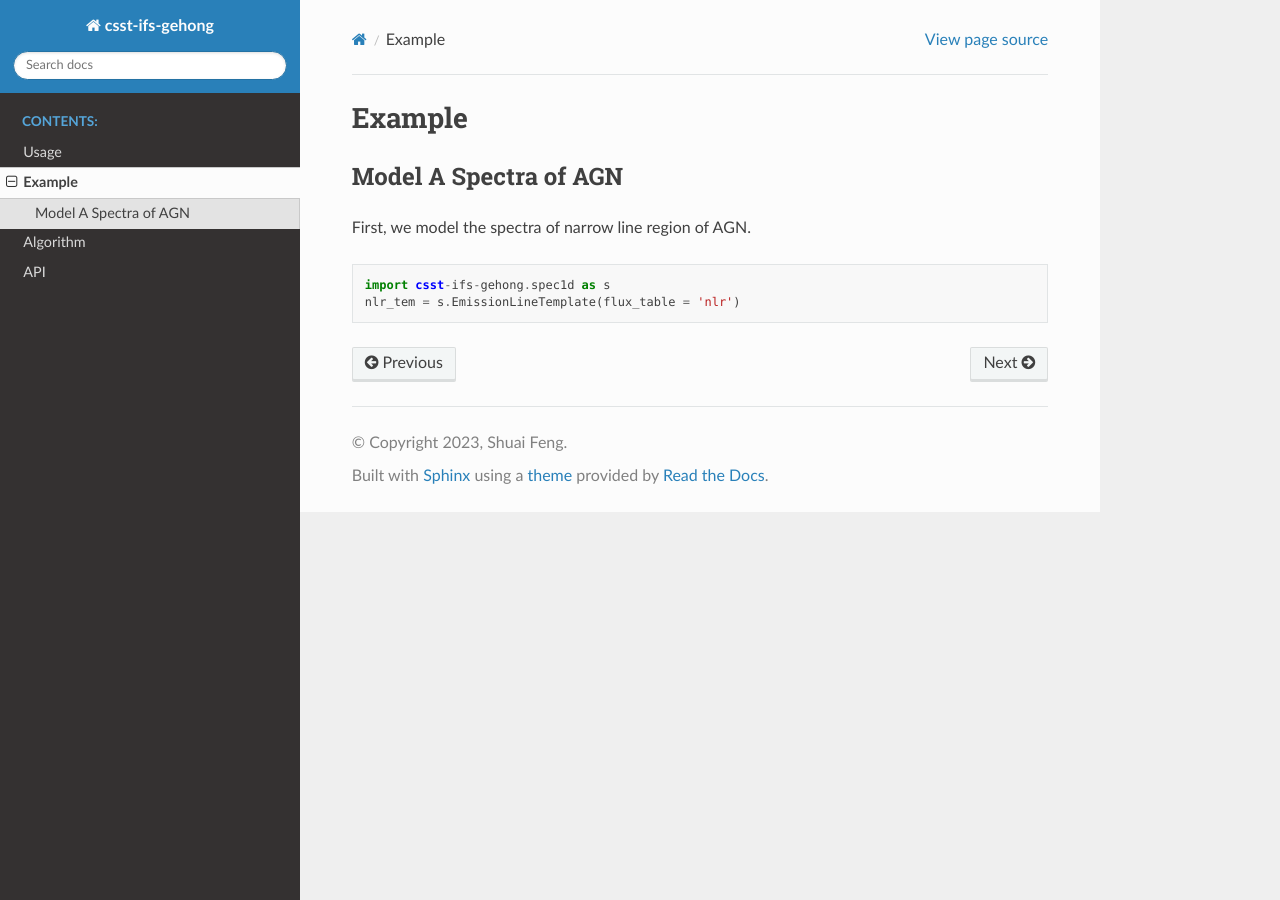
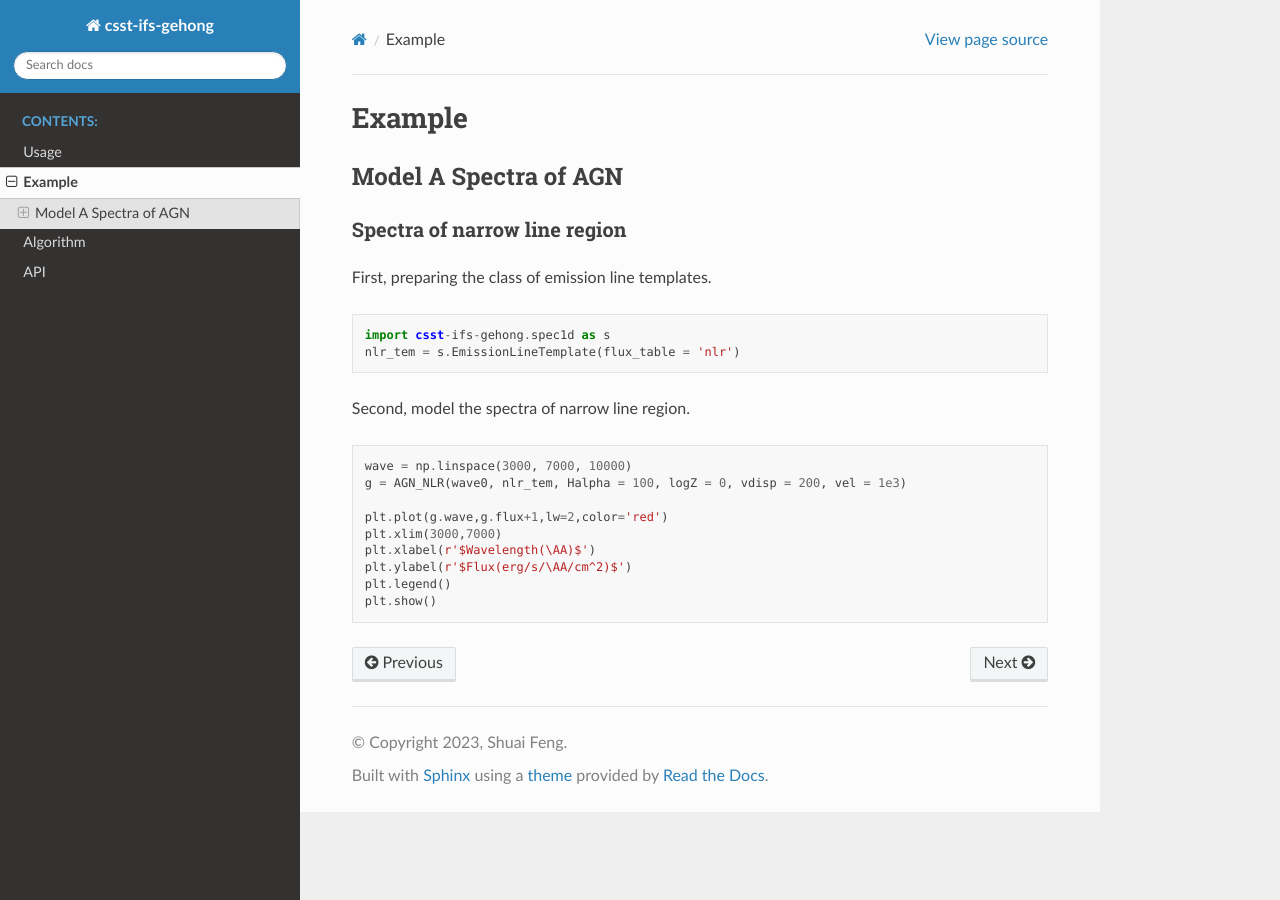
Before and after one commit to fengshuai0210/csst-ifs-gehong, a Sphinx documentation site: the page built from docs/source/example.rst, in a window 1280 px wide. Built offline with Sphinx 7.4.7 and the Read the Docs theme 2.0.0, drawn with Linux system fonts in a browser that asks for light colours.

Commit message:
Update example.rst

```diff
--- a/docs/source/example.rst
+++ b/docs/source/example.rst
@@ -4,9 +4,26 @@ Example
 Model A Spectra of AGN
 ----------------------
 
-First, we model the spectra of narrow line region of AGN.
+Spectra of narrow line region
+~~~~~~~~~~~~~~~~~~~~~~~~~~~~~
+
+First, preparing the class of emission line templates.
 
 .. code-block:: Python
 
     import csst-ifs-gehong.spec1d as s
     nlr_tem = s.EmissionLineTemplate(flux_table = 'nlr')
+
+Second, model the spectra of narrow line region.
+
+.. code-block:: Python
+
+    wave = np.linspace(3000, 7000, 10000)
+    g = AGN_NLR(wave0, nlr_tem, Halpha = 100, logZ = 0, vdisp = 200, vel = 1e3)
+
+    plt.plot(g.wave,g.flux+1,lw=2,color='red')
+    plt.xlim(3000,7000)
+    plt.xlabel(r'$Wavelength(\AA)$')
+    plt.ylabel(r'$Flux(erg/s/\AA/cm^2)$')
+    plt.legend()
+    plt.show()
```
